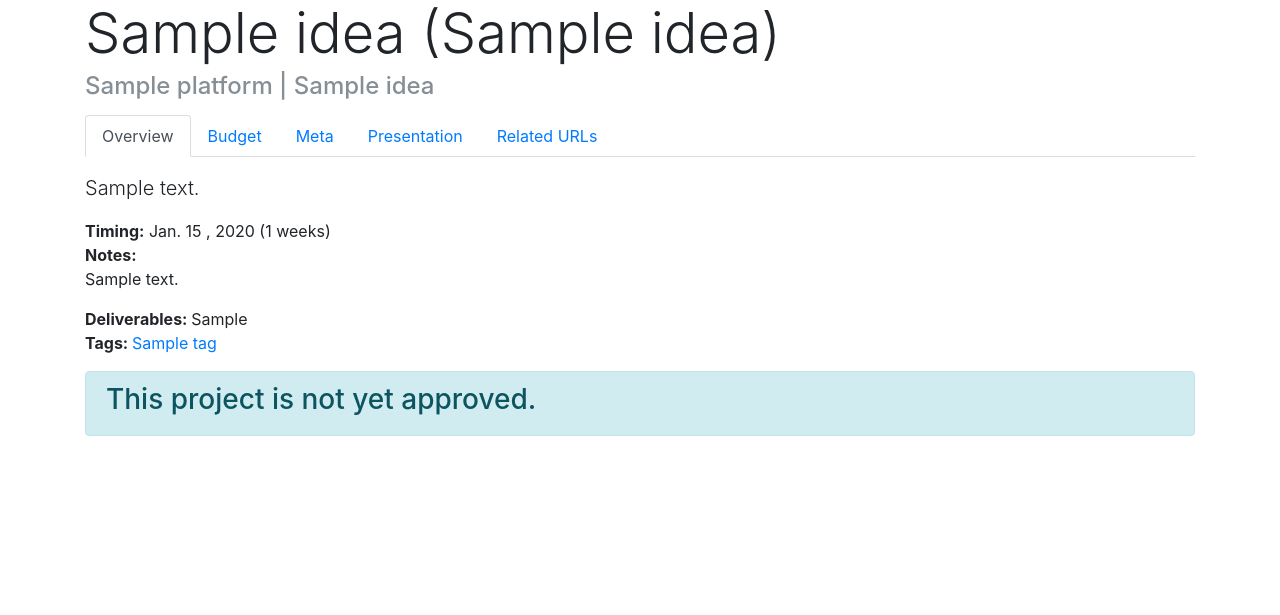
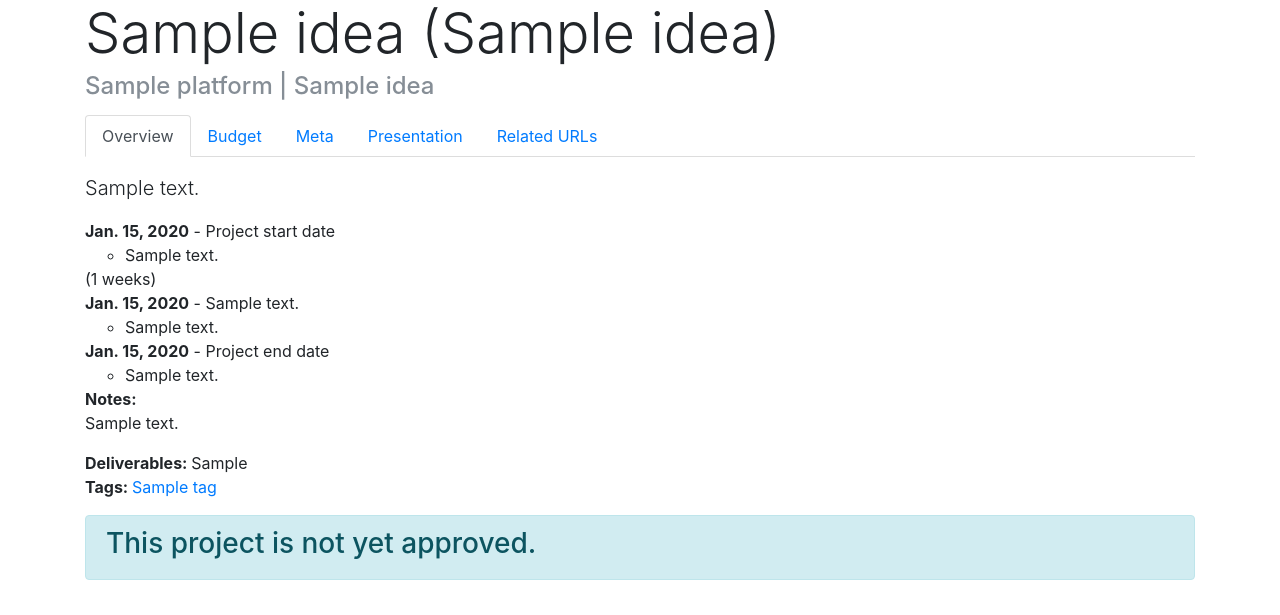
Before and after one commit to mthomps00/atlproj, a Django app: template atlproj/ideas/templates/ideas/idea_detail.html in a window 1280 px wide. Shown: the part 185-800 px from the top of the page. Run offline with Django 3.2, Linux system fonts and the light colour scheme; tables that the repository leaves empty hold one stand-in row (values such as "Sample post"); the template is opened without the code that fills it: values that come from a table or form of the project are taken from there, most other values are stand-ins (such as "Sample title", 1, 10 or a date in 2020); some libraries are stand-ins or nearby versions.

Commit message:
Added key dates to idea detail page

```diff
--- a/atlproj/ideas/templates/ideas/idea_detail.html
+++ b/atlproj/ideas/templates/ideas/idea_detail.html
@@ -46,10 +46,23 @@
 		<div class="tab-pane fade show active" id="overview" role="tabpanel" aria-labelledby="overview-tab">
 			<ul class="list-unstyled">
 			{% if idea.description %}<p class="lead">{{ idea.description|linebreaksbr }}</li>{% endif %}
-			{% if idea.start_date %}
-				<li><strong>Timing:</strong> {{ idea.start_date|date:"M. j" }}
-				{% if idea.end_date and idea.start_date != idea.end_date %}-{{ idea.end_date|date:"M. j, Y" }}{% else %}{{ idea.start_date|date:", Y" }}{% endif %}
+			{% if idea.new_start_date %}
+				<li><strong>{{ idea.new_start_date.date|date:"M. j, Y" }}</strong> - Project start date
+				{% if idea.new_start_date.long_desc %}<ul><li>{{ idea.new_start_date.long_desc }}</li></ul>{% endif %}
+				</li>
 				{% if idea.length %}({{ idea.length }} weeks)</li>{% endif %}
+			{% endif %}
+			{% for event in idea.key_date.all %}
+				<li><strong>{{ event.date|date:"M. j, Y" }}</strong> - {{ event.short_desc }}
+				{% if event.long_desc %}
+					<ul><li>{{ event.long_desc }}</li></ul>
+				{% endif %}
+				</li>
+			{% endfor %}
+			{% if idea.new_end_date and idea.new_start_date != idea.new_end_date %}
+				<li><strong>{{ idea.new_end_date.date|date:"M. j, Y" }}</strong> - Project end date
+				{% if idea.new_end_date.long_desc %}<ul><li>{{ idea.new_end_date.long_desc }}</li></ul>{% endif %}
+				</li>
 			{% endif %}
 			{% if idea.notes %}
 				<li><strong>Notes:</strong> {{ idea.notes|linebreaks }}</li>
@@ -90,6 +103,7 @@
 				<li><strong>Updated:</strong> {{ idea.date_updated|date:"M. j, Y" }}</li>
 				<li><strong>Added to database:</strong> {{ idea.date_submitted|date:"M. j, Y" }}</li>
 				<li><strong>Draft title:</strong> {{ idea.short_title }}</li>
+				{% if idea.creative_brief %}<li><a href="{{ idea.creative_brief }}"><strong>Creative brief</strong></a></li>{% endif %}
 				{% if idea.lead_time %}<li><strong>Lead time sought:</strong> {{ idea.lead_time }} weeks</li>{% endif %}
 				{% if idea.workday_title %}<li><strong>Workday code:</strong> {{ idea.workday_title }}</li>{% endif %}
 			</ul>
```
